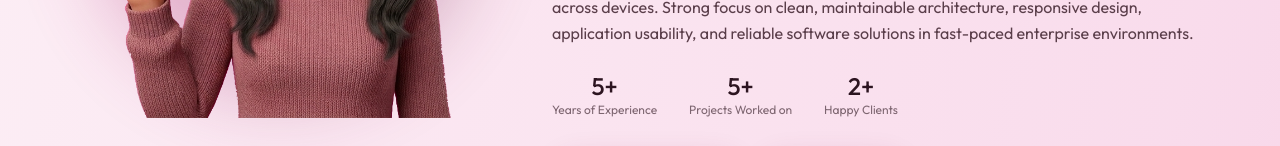
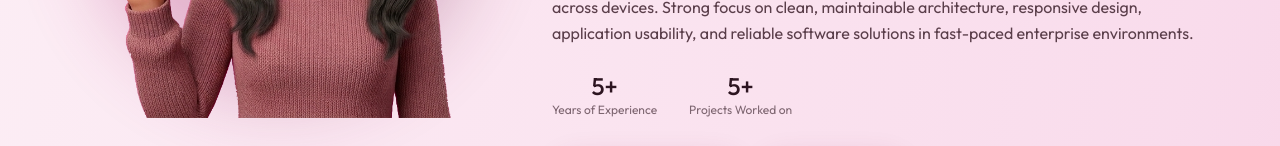
Before and after one commit to Nadee700/portfolio-website, a React (Vite) app: page / in a window 1280 px wide. Shown: the part 429-575 px from the top of the page. Built offline with nearby package versions, Linux system fonts and the light colour scheme.

Commit message:
Removed Happy client count

```diff
--- a/src/components/Hero.jsx
+++ b/src/components/Hero.jsx
@@ -61,7 +61,7 @@ const Hero = () => {
                     {[
                         { number: '5+', label: 'Years of Experience' },
                         { number: '5+', label: 'Projects Worked on' },
-                        { number: '2+', label: 'Happy Clients' },
+                        // { number: '2+', label: 'Happy Clients' },
                     ].map((stat, index) => (
                         <div key={index} className='text-center'>
                             <div className='text-2xl font-medium text-ink'>{stat.number}</div>
```
